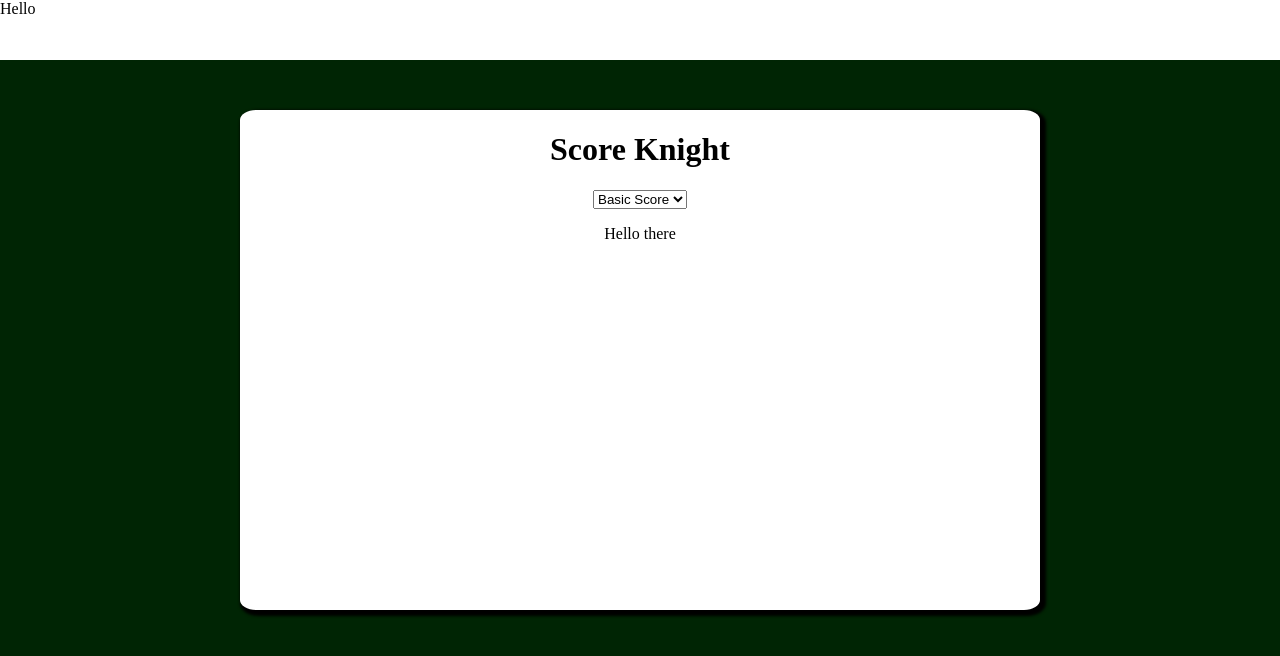
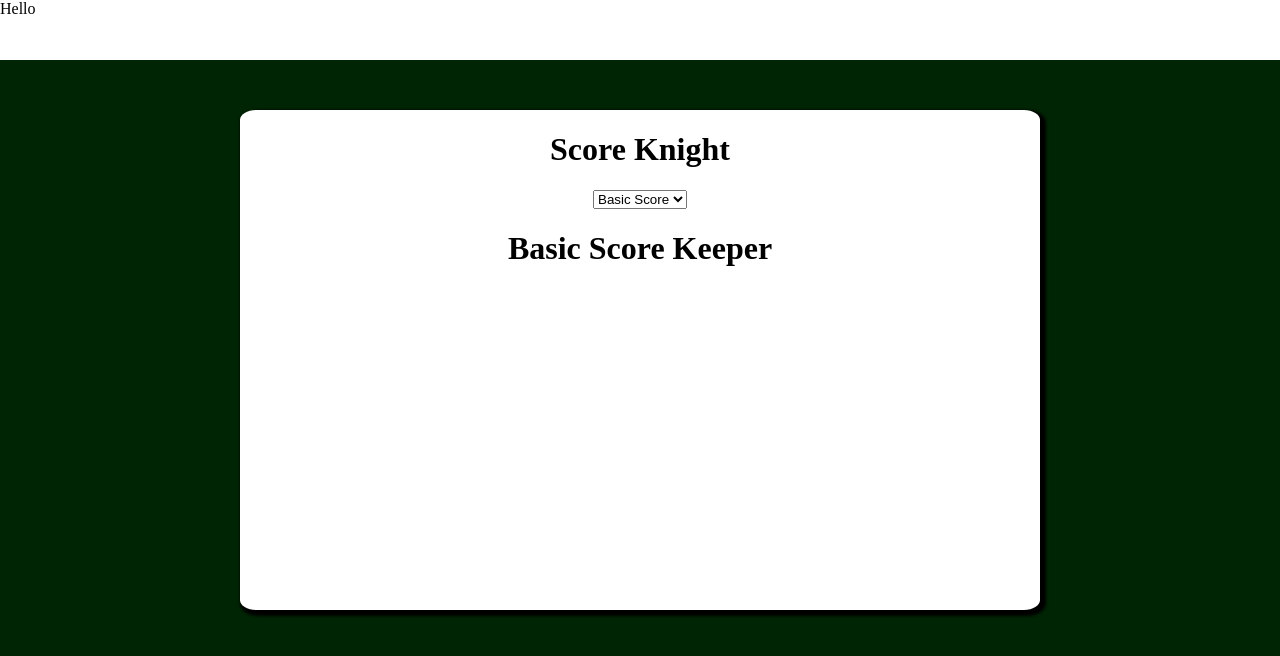
Before and after one commit to AndreasCampan/Score-Knight, a React (Create React App) app: page / in a window 1280 px wide. Shown: the top 656 px of the page. Built offline with nearby package versions, Linux system fonts and the light colour scheme.

Commit message:
-Added a view for dopplekoff -Modified basic score keeper view

```diff
--- a/src/components/MainView.jsx
+++ b/src/components/MainView.jsx
@@ -1,6 +1,8 @@
 import React from 'react';
 import './mainview.css';
 import NavView from './navigation/NavView';
+import BasicScoreView from './basicscore/BasicscoreView'
+import DopplekoffView from './dopplekoff/DopplekoffView'
 
 class MainView extends React.Component {
   constructor(props) {
@@ -26,10 +28,10 @@ class MainView extends React.Component {
     let gameScreen;
 
     if (gameType === 'basic') {
-      console.log('1');
-      gameScreen = <div><p>Hello there</p></div>
+      gameScreen = <BasicScoreView />
+    } else if (gameType === 'dopplekoff') {
+      gameScreen = <DopplekoffView />
     } else {
-      console.log('2');
       gameScreen = <div><p>Goodbye</p></div>
     }
 
--- a/src/components/basicscore/BasicscoreView.jsx
+++ b/src/components/basicscore/BasicscoreView.jsx
@@ -1,13 +1,15 @@
 import React from 'react';
-import './navview.css'
+import './basic.css'
 
-class NavView extends React.Component {
+class BasicScoreView extends React.Component {
 
   render(){
     return(
-      <div className="nav-container">Hello</div>
+      <div className="basic-container">
+        <h1>Basic Score Keeper</h1>
+      </div>
     )
   }
 }
 
-export default NavView;
+export default BasicScoreView;
--- /dev/null
+++ b/src/components/dopplekoff/DopplekoffView.jsx
@@ -0,0 +1,15 @@
+import React from 'react';
+import './dopplekoff.css'
+
+class DopplekoffView extends React.Component {
+
+  render(){
+    return(
+      <div className="basic-container">
+        <h1>Dopplekoff</h1>
+      </div>
+    )
+  }
+}
+
+export default DopplekoffView;
```
Also changed, not shown: src/components/dopplekoff/dopplekoff.css (added).
